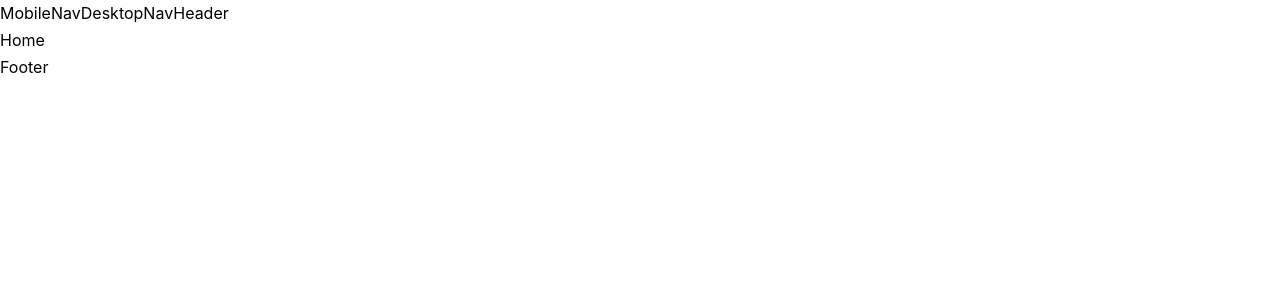
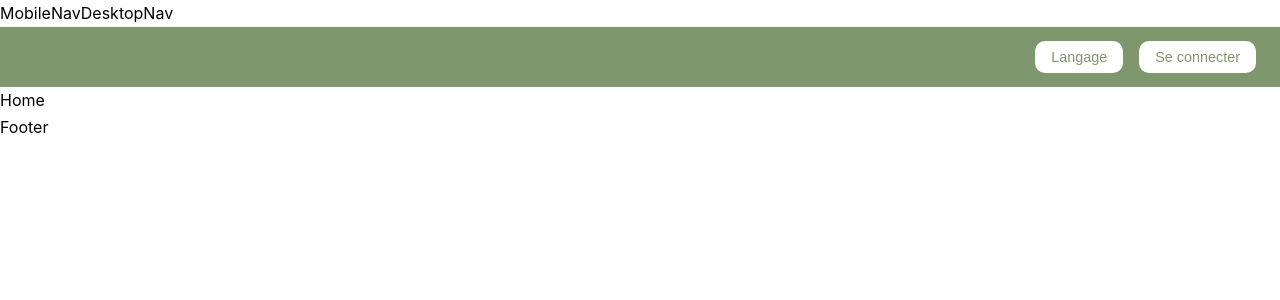
Before and after one commit to wildcodeschool-2025-03/JS-WestDevs-P3-SeazN, a React (Vite) app in the folder client/: page / in a window 1280 px wide. Shown: the top 300 px of the page. Built offline with nearby package versions, Linux system fonts and the light colour scheme; a web font is replaced by a local one.

Commit message:
Made header with buttons Language and Signin

```diff
--- a/client/src/components/layouts/header/Header.tsx
+++ b/client/src/components/layouts/header/Header.tsx
@@ -1,5 +1,14 @@
+import "./Header.css";
+
 const Header = () => {
-  return <span>Header</span>;
+  return (
+    <header className="header">
+      <div className="header-right">
+        <button type="button">Langage</button>
+        <button type="button">Se connecter</button>
+      </div>
+    </header>
+  );
 };
 
 export default Header;
--- /dev/null
+++ b/client/src/components/layouts/header/header.css
@@ -0,0 +1,28 @@
+.header {
+  background-color: #7f976c;
+  height: 60px;
+  padding: 0 1.5rem;
+  display: flex;
+  justify-content: flex-end;
+  align-items: center;
+
+  .header-right {
+    display: flex;
+    gap: 1rem;
+
+    button {
+      background-color: white;
+      padding: 0.5rem 1rem;
+      color: #7f976c;
+      border-radius: 10px;
+      font-size: 0.9rem;
+      cursor: pointer;
+      transition: background-color 0.2s ease;
+      border-style: none;
+
+      &:hover {
+        background-color: #fffdfdcc;
+      }
+    }
+  }
+}
```
